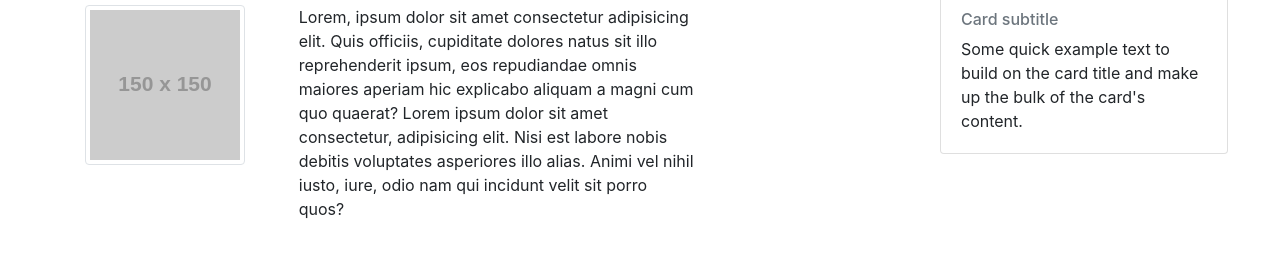
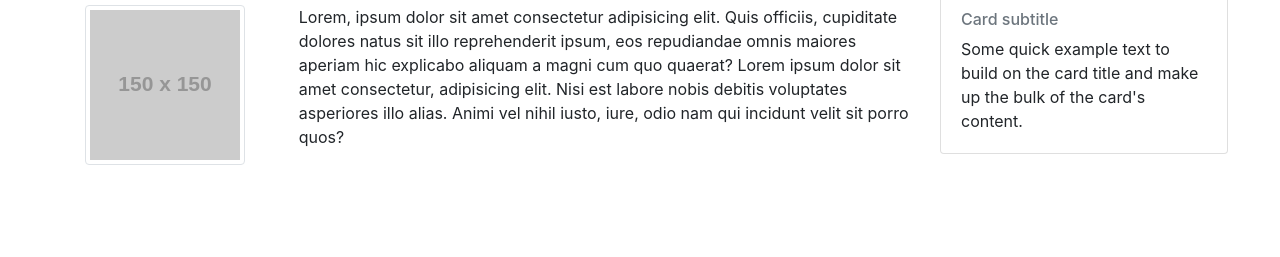
Before and after one commit to mr-doorknob/safe-space, a plain HTML site: page 2-week/16-CardLayout/index.html in a window 1280 px wide. Shown: the part 97-354 px from the top of the page. Drawn offline with nearby package versions, Linux system fonts and the light colour scheme; placeholder pictures from the web are drawn by us.

Commit message:
fixed w2a16; Completed all week 2

```diff
--- a/2-week/16-CardLayout/index.html
+++ b/2-week/16-CardLayout/index.html
@@ -24,7 +24,7 @@
                 <img src="https://via.placeholder.com/150" class="img-thumbnail" alt="...">
               </div>
 
-              <div class="col-lg-6">
+              <div class="col-lg-9">
                 Lorem, ipsum dolor sit amet consectetur adipisicing elit. Quis officiis, cupiditate dolores natus sit illo reprehenderit ipsum, eos repudiandae omnis maiores aperiam hic explicabo aliquam a magni cum quo quaerat? Lorem ipsum dolor sit amet consectetur, adipisicing elit. Nisi est labore nobis debitis voluptates asperiores illo alias. Animi vel nihil iusto, iure, odio nam qui incidunt velit sit porro quos?
               </div>
           </div>
```
